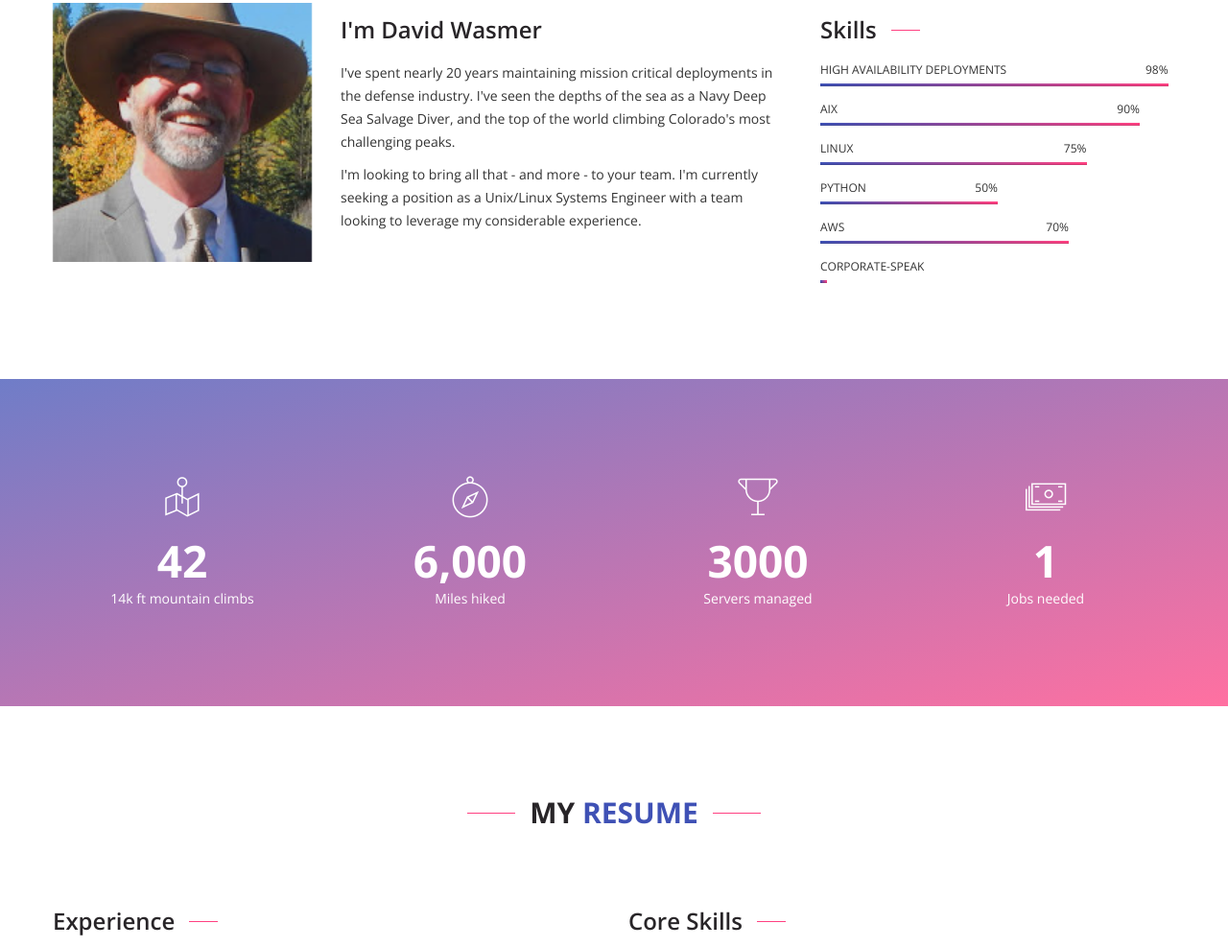
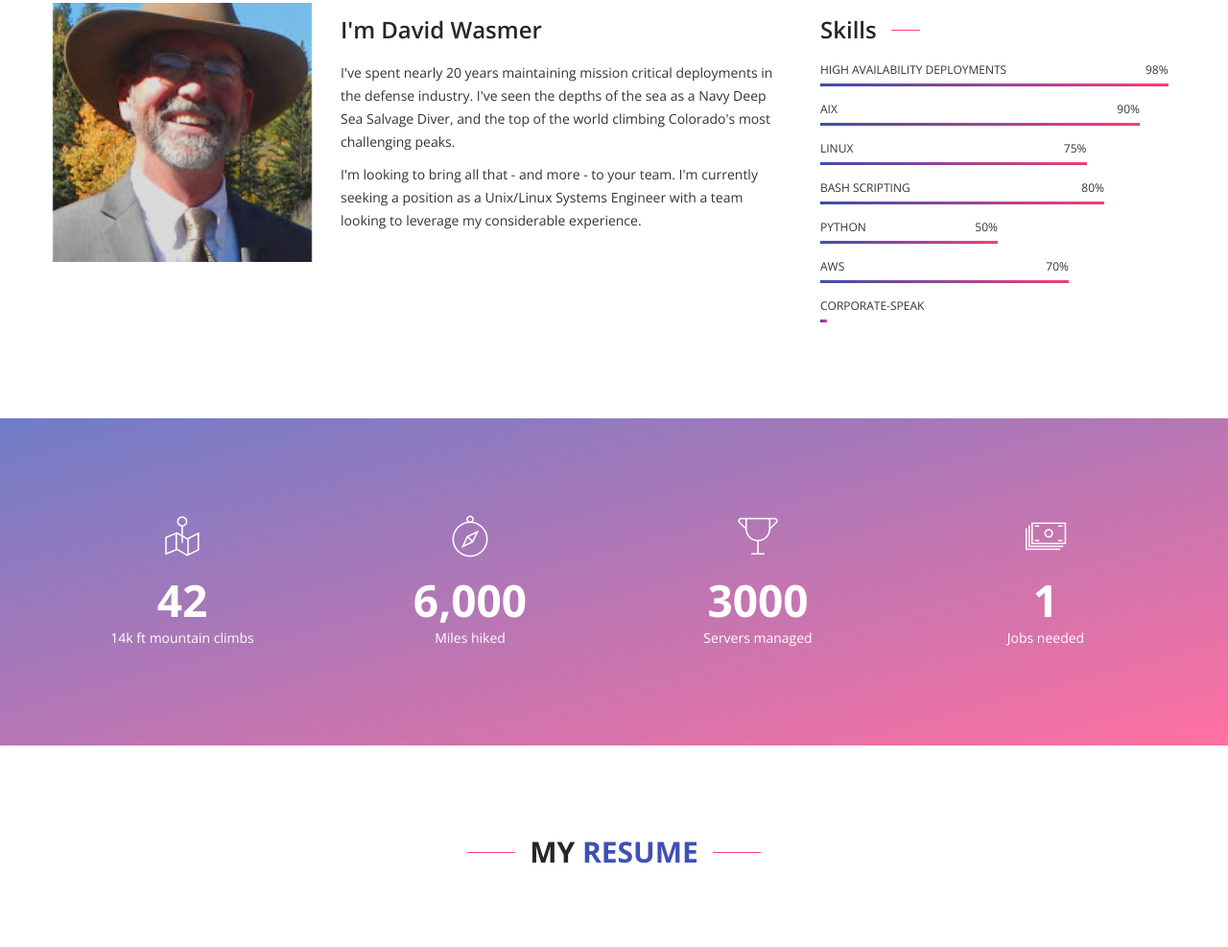
Before and after one commit to dwas1776/myweb, a plain HTML site: page index.html in a window 1280 px wide. Shown: the part 1001-1988 px from the top of the page at 96% size. Drawn offline with nearby package versions, Linux system fonts and the light colour scheme.

Commit message:
more Skills

```diff
--- a/index.html
+++ b/index.html
@@ -137,6 +137,8 @@
                 <div class="progress"><div class="progress-bar" data-present="90%"></div></div>
                 <p class="progress-text">Linux</p>
                 <div class="progress"><div class="progress-bar" data-present="75%"></div></div>
+                <p class="progress-text">Bash Scripting</p>
+                <div class="progress"><div class="progress-bar" data-present="80%"></div></div>
                 <p class="progress-text">Python</p>
                 <div class="progress"><div class="progress-bar" data-present="50%"></div></div>
                 <p class="progress-text">AWS</p>
```
